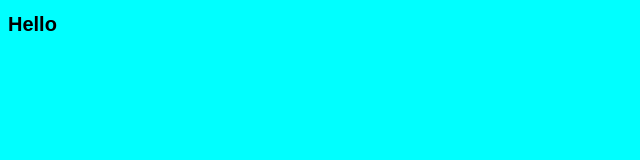
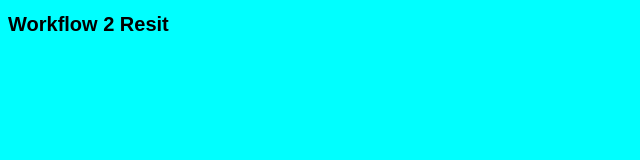
Before and after one commit to siljesorland/workflowCA-resit, a website built with Parcel: page index.html in a window 1280 px wide. Shown: the whole page, without its empty margins (0-640 px from the left). Built offline with nearby package versions, Linux system fonts and the light colour scheme.

Commit message:
Update index.html

```diff
--- a/index.html
+++ b/index.html
@@ -7,7 +7,7 @@
     <link rel="stylesheet" href="sass/style.scss" />
   </head>
   <body>
-    <h1>Hello</h1>
+    <h1>Workflow 2 Resit</h1>
     <ul class="results-list"></ul>
     <script type="module" scr="scripts/index.js"></script>
   </body>
```
